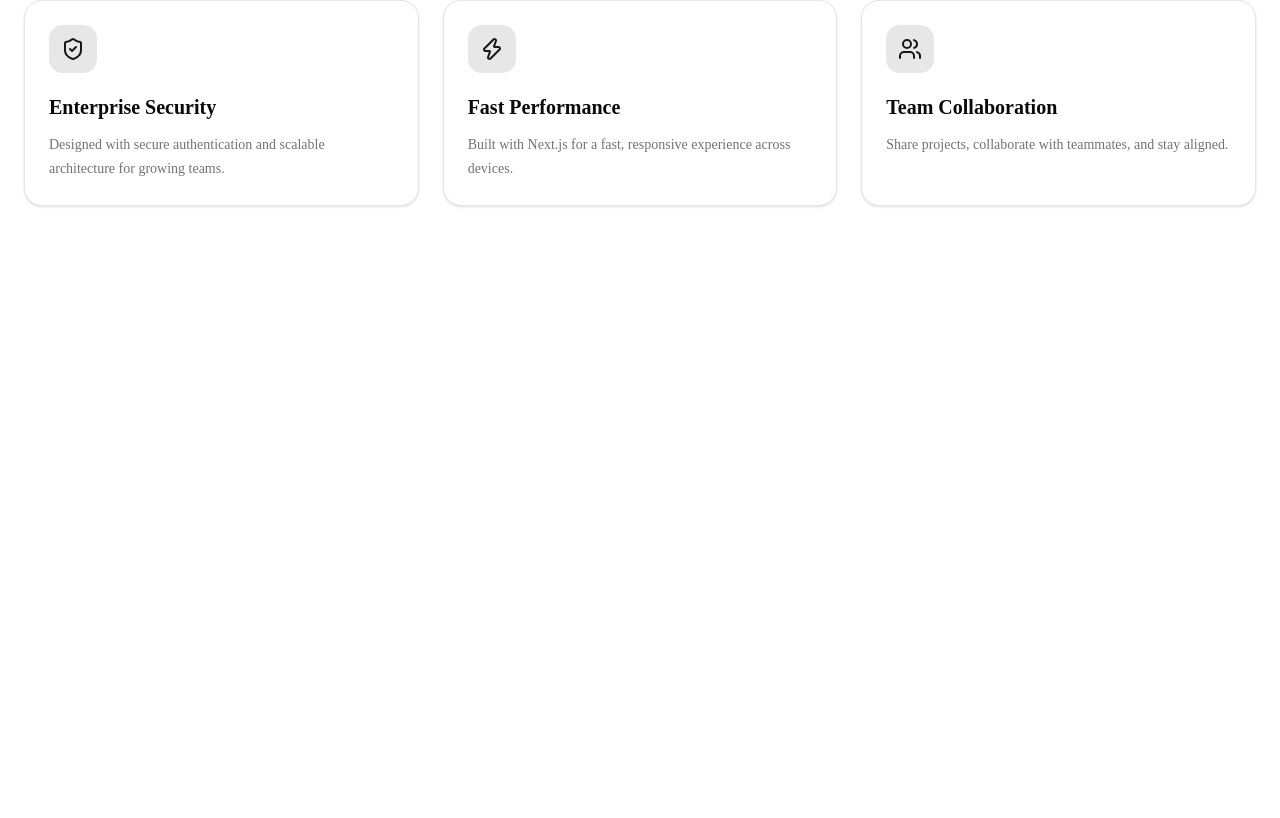
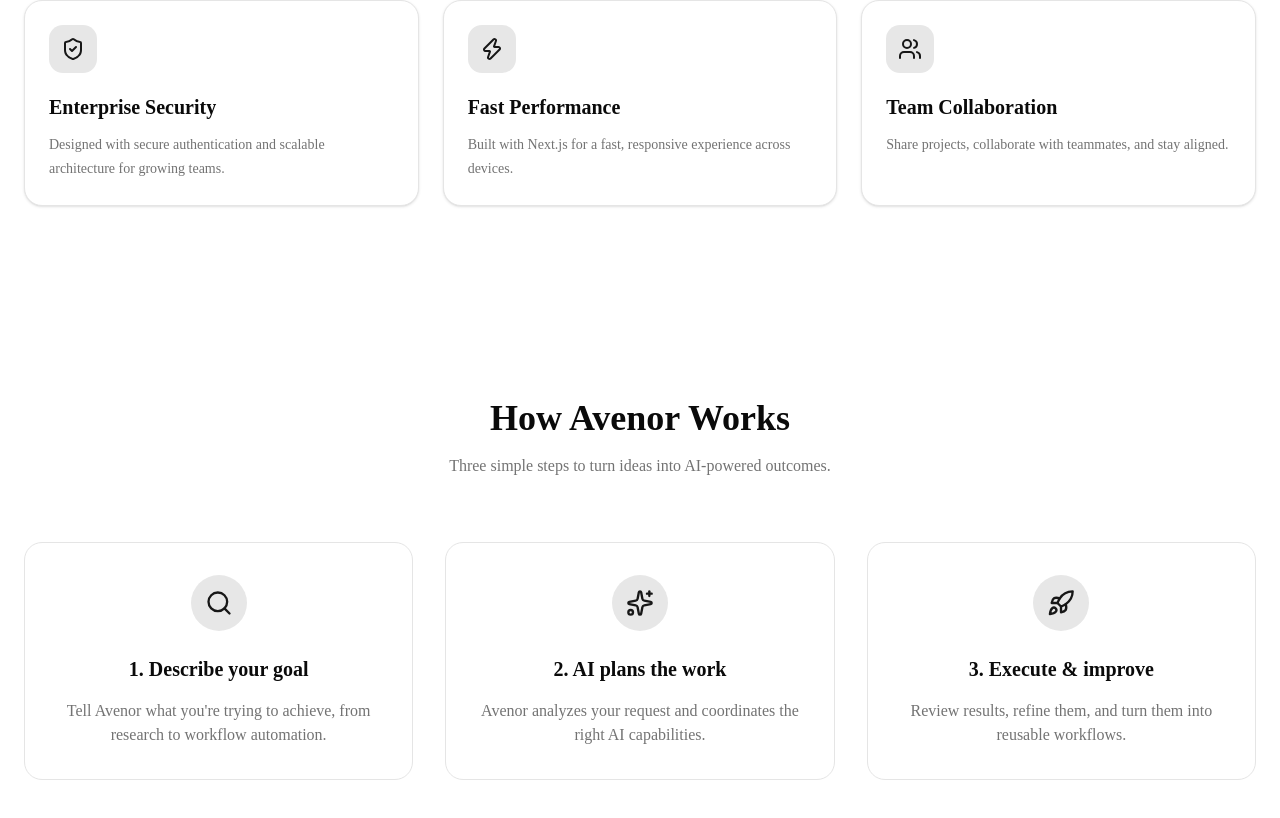
Before and after one commit to Sanjana0024/Avenor.AI, a Next.js app in the folder apps/web/: page / in a window 1280 px wide. Shown: the part 1215-2033 px from the top of the page. Before the commit the page ends 1517 px from the top, so only its background shows below. Built offline with nearby package versions, Linux system fonts and the light colour scheme.

Commit message:
home page

```diff
--- a/apps/web/app/page.tsx
+++ b/apps/web/app/page.tsx
@@ -1,6 +1,7 @@
 import Navbar from "@/components/landing/Navbar";
 import Hero from "@/components/landing/Hero";
 import Features from "@/components/landing/Features";
+import HowItWorks from "@/components/landing/HowItWorks";
 
 export default function Home() {
   return (
@@ -8,6 +9,7 @@
       <Navbar />
       <Hero />
       <Features />
+      <HowItWorks />
     </main>
   );
 }
```
